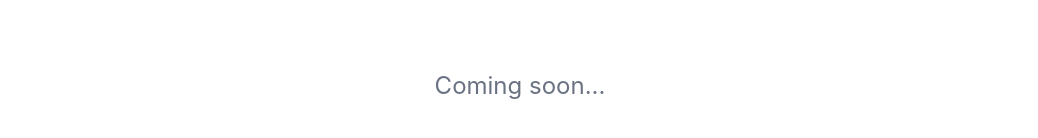
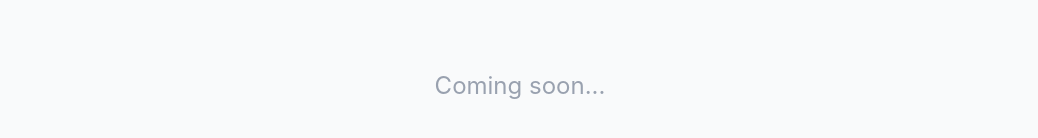
Before and after one commit to FranBisquerra/aboutme, a Vue app in the folder frontend/: page /contact in a window 1280 px wide. Shown: the part 314-452 px from the top of the page, without its empty margins (120-1158 px from the left). Built offline with nearby package versions, Linux system fonts and the light colour scheme.

Commit message:
Contact me: adjust backgroud color #autodeploy

```diff
--- a/frontend/src/pages/ContactPage.vue
+++ b/frontend/src/pages/ContactPage.vue
@@ -1,5 +1,5 @@
 <template>
-  <div class="flex items-center justify-center min-h-screen">
-    <p class="text-2xl text-gray-500 dark:text-gray-400">Coming soon...</p>
+  <div class="flex items-center justify-center min-h-screen bg-gray-50 dark:bg-gray-950">
+    <p class="text-2xl text-gray-400 dark:text-gray-500">Coming soon...</p>
   </div>
 </template>
```
